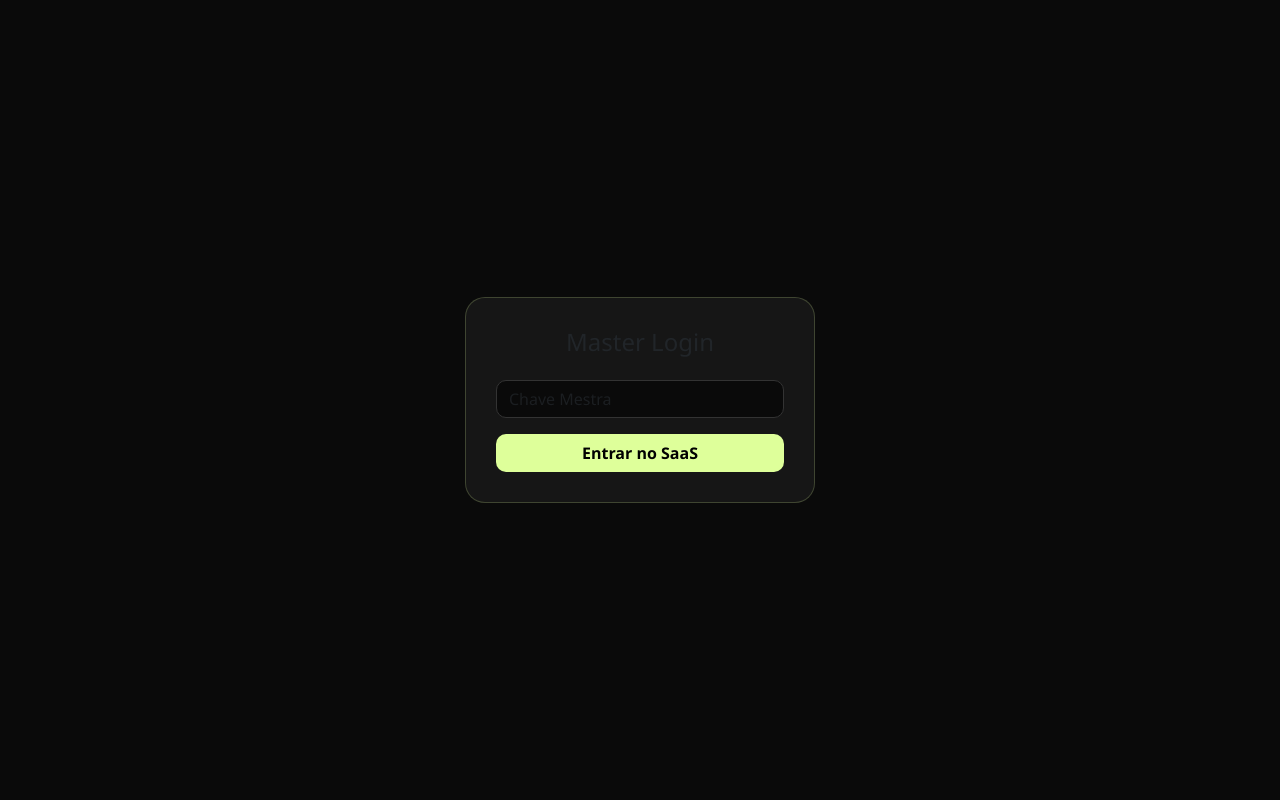
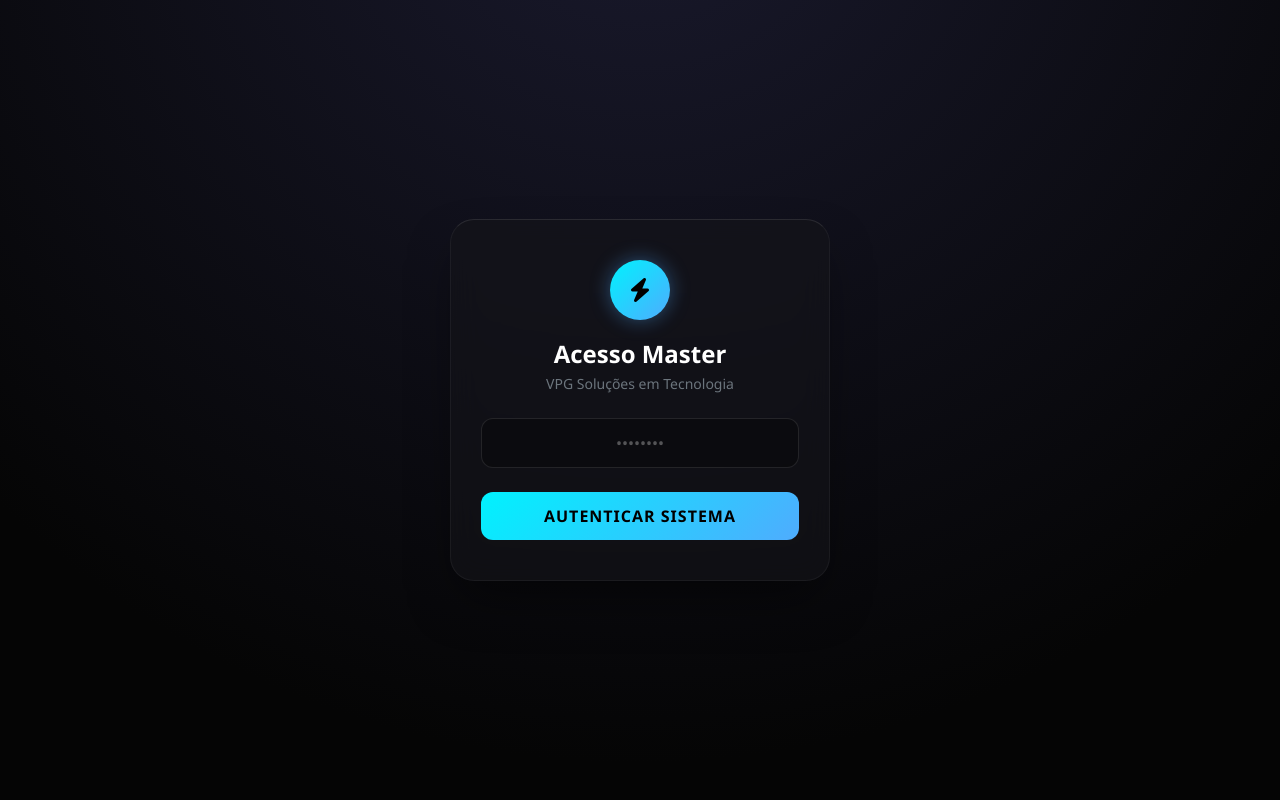
Before and after one commit to viniciusvpg/vpg_saas_manicure, a Flask app: page /mestre_do_saas in a window 1280 px wide. Run offline with Flask 3, Linux system fonts and the light colour scheme.

Commit message:
update app.py

```diff
--- a/app.py
+++ b/app.py
@@ -1,6 +1,6 @@
 from flask import Flask, redirect, render_template, request, url_for, session, flash, jsonify
 from models import db, Estabelecimento, Servico, Agendamento, Cliente, Pacote, ClientePacote, ConfigHorario
-from datetime import datetime
+from datetime import datetime, timedelta
 from functools import wraps
 import os
 from werkzeug.utils import secure_filename
@@ -27,6 +27,16 @@ def admin_required(f):
             return redirect(url_for('login_master'))
         return f(*args, **kwargs)
     return decorated_function
+
+@app.context_processor
+def inject_saas_info():
+    if 'estabelecimento_id' in session:
+        from datetime import datetime
+        est = Estabelecimento.query.get(session['estabelecimento_id'])
+        if est and est.data_vencimento:
+            dias_restantes = (est.data_vencimento - datetime.now()).days
+            return {'saas_dias': dias_restantes, 'saas_plano': est.plano}
+    return {}
 
 @app.route('/')
 def dashboard():
@@ -572,6 +582,24 @@ def login_master():
         flash('Chave Mestra Incorreta.')
     return render_template('login_master.html')
 
+@app.route('/mestre_do_saas/renovar/<int:id>', methods=['POST'])
+def mestre_renovar(id):
+    # Verifica a senha master da session aqui (sua regra de segurança)
+
+    est = Estabelecimento.query.get_or_404(id)
+    meses = int(request.form.get('meses', 1))
+    dias_adicionais = meses * 30
+
+    # Se já venceu, conta a partir de hoje. Se ainda não venceu, soma em cima do que ele já tem.
+    if est.data_vencimento < datetime.now():
+        est.data_vencimento = datetime.now() + timedelta(days=dias_adicionais)
+    else:
+        est.data_vencimento = est.data_vencimento + timedelta(days=dias_adicionais)
+
+    est.plano = 'Premium'
+    db.session.commit()
+    return redirect(request.referrer)
+
 @app.route('/painel_master', methods=['GET', 'POST'])
 @admin_required
 def painel_master():
@@ -581,7 +609,7 @@ def painel_master():
         senha = request.form.get('senha')
         nicho = request.form.get('nicho', 'manicure') # Captura o nicho selecionado
 
-        nova = Estabelecimento(nome=nome, telefone_bot=telefone, senha=senha, nicho=nicho)
+        nova = Estabelecimento(nome=nome, telefone_bot=telefone, senha=senha, nicho=nicho, plano='Trial', data_vencimento=datetime.now() + timedelta(days=7))
         db.session.add(nova)
         db.session.commit()
 
--- a/models.py
+++ b/models.py
@@ -10,6 +10,8 @@ class Estabelecimento(db.Model): # Antiga classe Manicure
     telefone_bot = db.Column(db.String(20), unique=True, nullable=False)
     senha = db.Column(db.String(100), nullable=False)
     ativo = db.Column(db.Boolean, default=True)
+    plano = db.Column(db.String(20), default='Trial')
+    data_vencimento = db.Column(db.DateTime, nullable=True)
 
     # NOVO CAMPO: Define o tema do painel
     nicho = db.Column(db.String(50), default='azul_safira')
--- a/templates/login_master.html
+++ b/templates/login_master.html
@@ -1,21 +1,94 @@
 <!DOCTYPE html>
 <html lang="pt-BR">
 <head>
-    <meta charset="UTF-8"><title>Master Access</title>
+    <meta charset="UTF-8">
+    <meta name="viewport" content="width=device-width, initial-scale=1.0">
+    <title>VPG Master | Gestão SaaS</title>
     <link href="https://cdn.jsdelivr.net/npm/bootstrap@5.3.0/dist/css/bootstrap.min.css" rel="stylesheet">
+    <link rel="stylesheet" href="https://cdnjs.cloudflare.com/ajax/libs/font-awesome/6.4.0/css/all.min.css">
     <style>
-        body { background: #0a0a0a; color: #deff9a; height: 100vh; display: flex; align-items: center; justify-content: center; font-family: 'Segoe UI', sans-serif; }
-        .card { background: #161616; border: 1px solid rgba(222, 255, 154, 0.2); border-radius: 20px; width: 350px; padding: 30px; }
-        .form-control { background: #0a0a0a; border: 1px solid #333; color: white; border-radius: 10px; }
-        .btn-master { background: #deff9a; color: black; font-weight: bold; width: 100%; border-radius: 10px; }
+        body {
+            background-color: #050505;
+            background-image: radial-gradient(circle at 50% -20%, #1a1a2e, #050505 80%);
+            height: 100vh;
+            display: flex;
+            align-items: center;
+            justify-content: center;
+            font-family: 'Segoe UI', sans-serif;
+            margin: 0;
+        }
+        .master-card {
+            background: rgba(20, 20, 25, 0.6);
+            backdrop-filter: blur(15px);
+            border: 1px solid rgba(255, 255, 255, 0.05);
+            border-top: 1px solid rgba(255, 255, 255, 0.1);
+            border-radius: 24px;
+            width: 100%;
+            max-width: 380px;
+            padding: 40px 30px;
+            box-shadow: 0 25px 50px -12px rgba(0, 0, 0, 0.5);
+            text-align: center;
+        }
+        .icon-glow {
+            width: 60px;
+            height: 60px;
+            background: linear-gradient(135deg, #00f2fe 0%, #4facfe 100%);
+            border-radius: 50%;
+            display: flex;
+            align-items: center;
+            justify-content: center;
+            margin: 0 auto 20px;
+            box-shadow: 0 0 20px rgba(79, 172, 254, 0.4);
+            color: #000;
+            font-size: 24px;
+        }
+        .form-control {
+            background: rgba(0, 0, 0, 0.3);
+            border: 1px solid rgba(255, 255, 255, 0.1);
+            color: white;
+            border-radius: 12px;
+            padding: 12px 15px;
+            text-align: center;
+            letter-spacing: 2px;
+            font-weight: 600;
+        }
+        .form-control:focus {
+            background: rgba(0, 0, 0, 0.5);
+            color: white;
+            border-color: #4facfe;
+            box-shadow: 0 0 0 0.25rem rgba(79, 172, 254, 0.25);
+        }
+        .form-control::placeholder { color: rgba(255, 255, 255, 0.3); letter-spacing: normal; font-weight: normal;}
+        .btn-master {
+            background: linear-gradient(135deg, #00f2fe 0%, #4facfe 100%);
+            color: #000;
+            font-weight: 800;
+            width: 100%;
+            border-radius: 12px;
+            padding: 12px;
+            border: none;
+            text-transform: uppercase;
+            letter-spacing: 1px;
+            transition: all 0.3s ease;
+        }
+        .btn-master:hover {
+            transform: translateY(-2px);
+            box-shadow: 0 10px 20px rgba(79, 172, 254, 0.3);
+            color: #000;
+        }
     </style>
 </head>
 <body>
-    <div class="card text-center">
-        <h4 class="mb-4">Master Login</h4>
+    <div class="master-card">
+        <div class="icon-glow">
+            <i class="fa-solid fa-bolt"></i>
+        </div>
+        <h4 class="mb-1 text-white fw-bold">Acesso Master</h4>
+        <p class="text-secondary small mb-4">VPG Soluções em Tecnologia</p>
+
         <form method="POST">
-            <input type="password" name="senha_master" class="form-control mb-3" placeholder="Chave Mestra" required>
-            <button class="btn btn-master">Entrar no SaaS</button>
+            <input type="password" name="senha_master" class="form-control mb-4" placeholder="••••••••" required>
+            <button class="btn btn-master">Autenticar Sistema</button>
         </form>
     </div>
 </body>
```
Also changed, not shown: templates/base.html (+20 -0 lines), templates/painel_master.html (+12 -3 lines).
